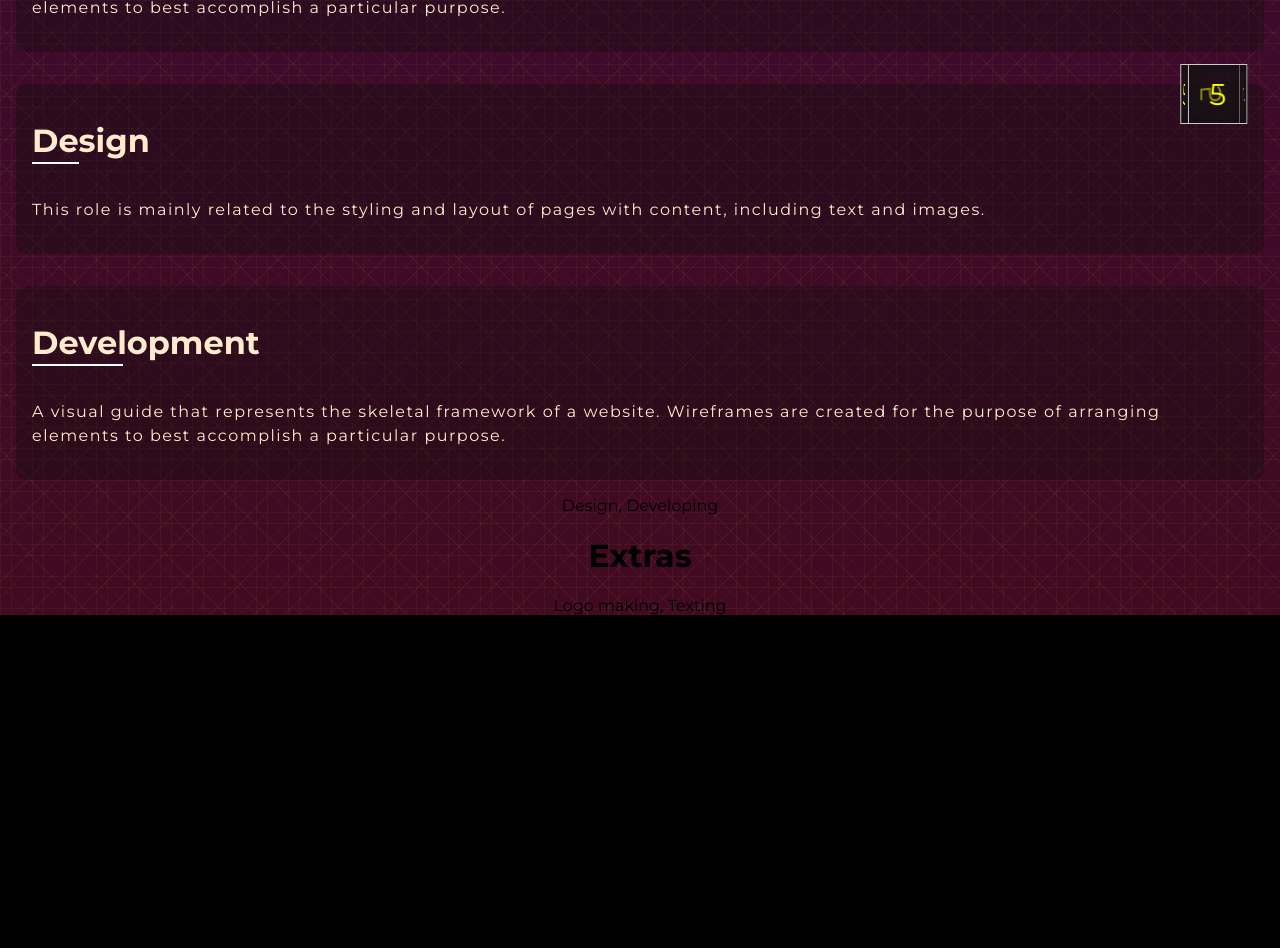
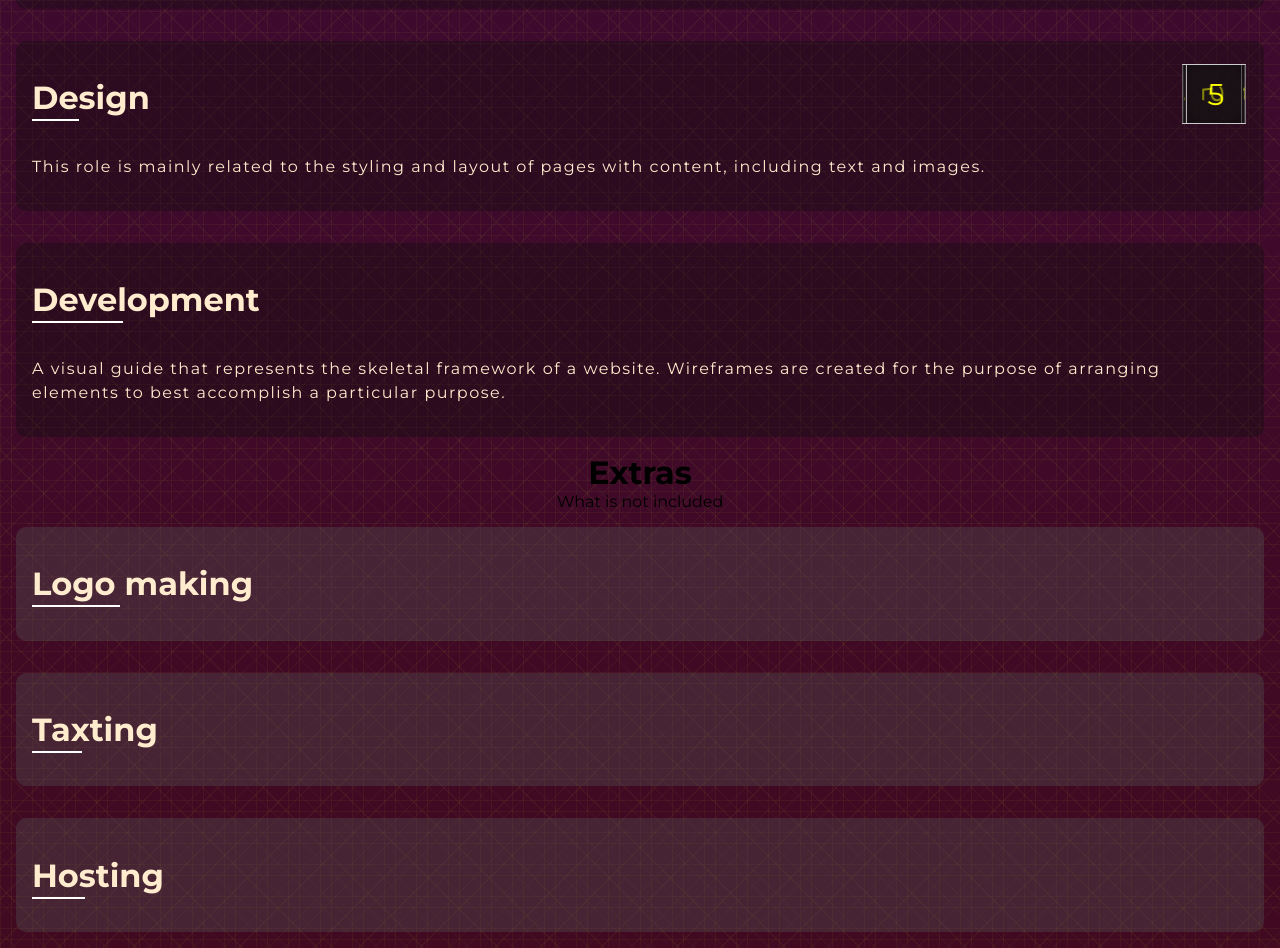
Before and after one commit to simmer5/mist-production, a Next.js app: page /best-price in a window 1280 px wide. Shown: the part 640-1588 px from the top of the page. Before the commit the page ends 1255 px from the top, so only its background shows below. Built offline with nearby package versions, Linux system fonts and the light colour scheme.

Commit message:
some scss fixing

```diff
--- a/components/card/Card.js
+++ b/components/card/Card.js
@@ -1,11 +1,16 @@
 import React from 'react'
 import styles from './Card.module.scss'
 
-const Card = ({ title, description }) => {
+const Card = ({ title, description = 'no', color }) => {
 	return (
-		<div className={styles.card}>
+		<div className={color === 'white' ? styles.cardWhite : styles.cardBlack}>
 			<h1 className={styles.title}>{title}</h1>
-			<p className={styles.description}>{description}</p>
+			<p
+				className={styles.description}
+				style={{ display: description === 'no' && 'none' }}
+			>
+				{description}
+			</p>
 		</div>
 	)
 }
--- a/components/card/Card.module.scss
+++ b/components/card/Card.module.scss
@@ -1,5 +1,4 @@
-.card {
-	background-color: rgba(12, 12, 12, 0.35);
+%card-base {
 	border-radius: 10px;
 	margin: 1rem;
 	padding: 1rem;
@@ -10,6 +9,7 @@
 		align-self: flex-start;
 		position: relative;
 		color: blanchedalmond;
+		z-index: 0;
 		&::after {
 			position: absolute;
 			content: '';
@@ -26,7 +26,6 @@
 			background: rgb(248, 0, 0);
 		}
 	}
-
 	.description {
 		color: blanchedalmond;
 		font-weight: 400;
@@ -35,3 +34,12 @@
 		line-height: 1.5;
 	}
 }
+
+.cardBlack {
+	@extend %card-base;
+	background-color: rgba(12, 12, 12, 0.35);
+}
+.cardWhite {
+	@extend %card-base;
+	background-color: rgba(83, 83, 83, 0.35);
+}
--- a/pages/best-price.js
+++ b/pages/best-price.js
@@ -17,9 +17,12 @@
 
 			{/* </div> */}
 			<div className={styles.frontWrapper}>
-				<h1>
-					Best price <br /> one price
-				</h1>
+				<header>
+					<h1>
+						Best price <br /> one price
+					</h1>
+				</header>
+
 				<div>
 					<Price price={5555} />
 				</div>
@@ -28,7 +31,10 @@
 				</span>
 			</div>
 			<div className={styles.wrapper}>
-				<h1>What's included</h1>
+				<header>
+					<h1>What's included</h1>
+				</header>
+
 				<Card
 					title='Wireframing'
 					description='A visual guide that represents the skeletal framework of a website.
@@ -45,9 +51,13 @@
 						Wireframes are created for the purpose of arranging elements to best
 						accomplish a particular purpose.'
 				/>
-				<div> Design, Developing</div>
-				<h1>Extras</h1>
-				<div>Logo making, Texting</div>
+				<header>
+					<h1>Extras</h1>
+					<p>What is not included</p>
+				</header>
+				<Card color='white' title='Logo making' />
+				<Card color='white' title='Taxting' />
+				<Card color='white' title='Hosting' />
 			</div>
 
 			<div className={styles.cubeContainer}>
--- a/styles/BestPrice.module.scss
+++ b/styles/BestPrice.module.scss
@@ -84,5 +84,14 @@
 		position: fixed;
 		top: 0;
 		padding: 1rem;
+		z-index: 1;
+	}
+	header {
+		h1 {
+			margin: 0;
+		}
+		p {
+			margin: 0;
+		}
 	}
 }
```
